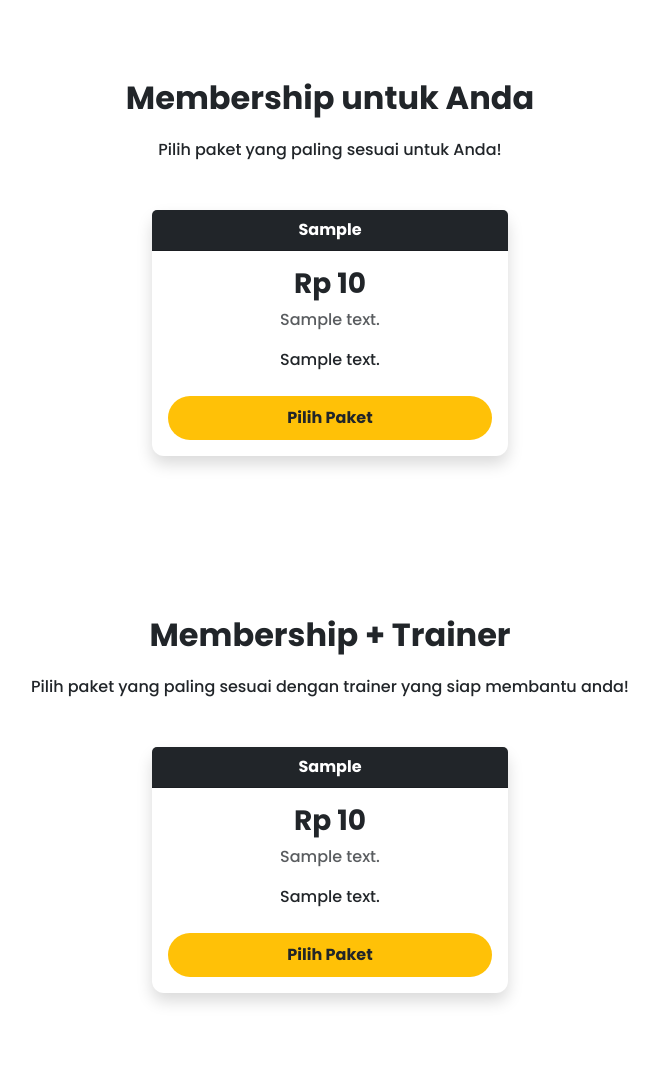
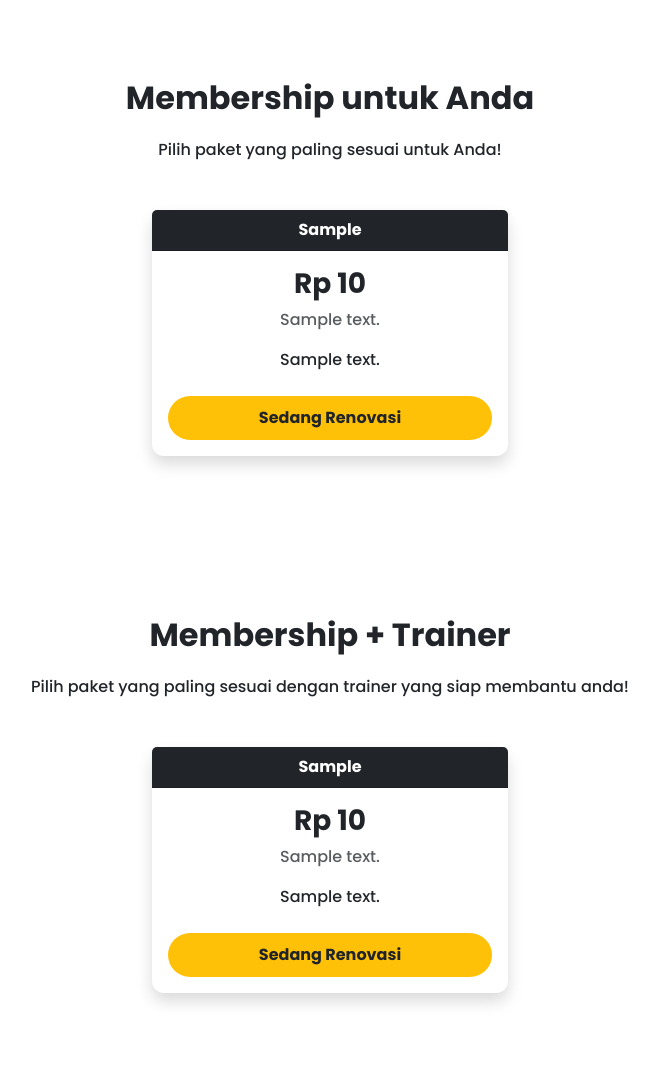
Before and after one commit to yogatamaRadik/BootStrap_CSSFrameWork_Revision, a PHP site: page / in a window 1280 px wide. Shown: the part 2051-3123 px from the top of the page, without its empty margins (310-969 px from the left). Run offline with PHP 8.4, Linux system fonts and the light colour scheme; the visitor is signed in with stand-in values (Sample User, id 1); tables that the repository leaves empty or names only in its code hold one stand-in row (values such as "Sample post"); grey boxes marked "Sample" are stand-in pictures.

Commit message:
Berhasil

```diff
--- a/about_section.php
+++ b/about_section.php
@@ -1,4 +1,4 @@
- <section id="tentang" class="py-5">
+ <section id="tentang" class="py-5 fade-in">
             <div class="container">
                 <div class="text-center mb-5">
                     <h2 class="fw-bold text-warning">FITNESS PRO</h2>
--- a/asset/css/LatihanBootstrap.css
+++ b/asset/css/LatihanBootstrap.css
@@ -270,3 +270,14 @@ footer {
         transform: translateY(0);
     }
 }
+
+.fade-in {
+  opacity: 0;
+  transform: translateY(40px);
+  transition: opacity 1s ease-out, transform 1s ease-out;
+}
+
+.fade-in.show {
+  opacity: 1;
+  transform: translateY(0);
+}
--- a/contact_section.php
+++ b/contact_section.php
@@ -1,4 +1,4 @@
-<section id="kontak" class="bg-light text-center">
+<section id="kontak" class="bg-light text-center fade-in">
             <div class="container">
                 <h2>Daftar Sekarang</h2>
                 <p>Isi form di bawah ini dan tim kami akan segera menghubungi Anda.</p>
--- a/fasilitas_section.php
+++ b/fasilitas_section.php
@@ -1,4 +1,4 @@
-<section id="fasilitas" class="bg-white">
+<section id="fasilitas" class="bg-white fade-in">
             <div class="container text-center">
                 <h2>Fasilitas Premium</h2>
                 <p>Nikmati fasilitas terbaik untuk mendukung latihan Anda.</p>
--- a/index.php
+++ b/index.php
@@ -108,6 +108,35 @@
     <script src="https://cdn.jsdelivr.net/npm/bootstrap@5.3.3/dist/js/bootstrap.bundle.min.js"
         integrity="sha384-YvpcrYf0tY3lHB60NNkmXc5s9fDVZLESaAA55NDzOxhy9GkcIdslK1eN7N6jIeHz" crossorigin="anonymous">
         </script>
+
+    <?php
+    if (isset($_SESSION['nama_penghubung'])) {
+        session_unset();
+        session_destroy();
+    }
+    ?>
+
+    <!-- Script Scroll Restore -->
+    <script>
+        window.history.scrollRestoration = "manual";
+        window.scrollTo({ top: 0, behavior: "smooth" });
+    </script>
+
+    <!-- Script Fade-in Scroll Animation -->
+    <script>
+        document.addEventListener("DOMContentLoaded", function () {
+            const observer = new IntersectionObserver((entries) => {
+                entries.forEach(entry => {
+                    if (entry.isIntersecting) {
+                        entry.target.classList.add('show');
+                        observer.unobserve(entry.target);
+                    }
+                });
+            }, { threshold: 0.2 });
+
+            document.querySelectorAll('.fade-in').forEach(el => observer.observe(el));
+        });
+    </script>
+
 </body>
-
 </html>
--- a/jadwal_section.php
+++ b/jadwal_section.php
@@ -1,4 +1,4 @@
-<section id="jadwal" class="bg-light text-center">
+<section id="jadwal" class="bg-light text-center fade-in">
             <div class="container">
                 <h2>Jadwal Kelas</h2>
                 <p>Jadwal untuk 10 November - 14 November 2025</p>
--- a/navbar.php
+++ b/navbar.php
@@ -11,7 +11,6 @@ session_start();
                 <span class="ms-2 text-warning fade-in" id="nama-pendaftar">
                     - Halo <?= htmlspecialchars($_SESSION['nama_penghubung']); ?>
                 </span>
-                <?php unset($_SESSION['nama_penghubung']); // hapus setelah ditampilkan ?>
             <?php endif; ?>
         </a>
 
--- a/pendaftaran_section.php
+++ b/pendaftaran_section.php
@@ -1,17 +1,25 @@
-<section id="pendaftaran" class="bg-white text-center">
+<section id="pendaftaran" class="bg-white text-center fade-in">
     <div class="container">
         <h2>Membership untuk Anda</h2>
         <p>Pilih paket yang paling sesuai untuk Anda!</p>
 
         <div class="row g-4 justify-content-center mt-4">
-            <!-- Membership Non Trainer -->
             <?php
+
             include("koneksi.php");
-            $sql = "SELECT paket_kelas, harga_paket, desc_1, desc_2  FROM fitnesspro_db.membership_fitnesspro";
+            $sql = "SELECT paket_kelas, harga_paket, desc_1, desc_2 FROM fitnesspro_db.membership_fitnesspro";
             $result = $conn->query($sql);
 
             if ($result->num_rows > 0) {
                 while ($row = $result->fetch_assoc()) {
+                    if (isset($_SESSION['nama_penghubung'])) {
+                        $link = "halamanrenov.php";
+                        $tombol_text = "Sedang Renovasi";
+                    } else {
+                        $link = "#kontak";
+                        $tombol_text = "Pilih Paket";
+                    }
+
                     echo '
                     <div class="col-md-4 col-sm-6">
                         <div class="card h-100 shadow border-0">
@@ -24,7 +32,7 @@
                                 <ul class="list-unstyled mt-3 mb-4">
                                     <li>' . nl2br(htmlspecialchars($row["desc_2"])) . '</li>
                                 </ul>
-                                <a href="#kontak" class="btn btn-custom w-100">Pilih Paket</a>
+                                <a href="' . $link . '" class="btn btn-custom w-100">' . $tombol_text . '</a>
                             </div>
                         </div>
                     </div>';
@@ -32,15 +40,16 @@
             } else {
                 echo "<p class='text-muted'>Belum ada paket yang tersedia.</p>";
             }
+
             $conn->close();
             ?>
-
         </div>
     </div>
 </section>
 
+
 <!-- PENDAFTARAN SECTION DENGAN TRAINER -->
-<section id="pendaftaran_trainer" class="bg-white text-center">
+<section id="pendaftaran_trainer" class="bg-white text-center fade-in">
     <div class="container">
         <h2>Membership + Trainer</h2>
         <p>Pilih paket yang paling sesuai dengan trainer yang siap membantu anda!</p>
@@ -54,6 +63,14 @@
 
             if ($result->num_rows > 0) {
                 while ($row = $result->fetch_assoc()) {
+                    if (isset($_SESSION['nama_penghubung'])) {
+                        $link = "halamanrenov.php";
+                        $tombol_text = "Sedang Renovasi";
+                    } else {
+                        $link = "#kontak";
+                        $tombol_text = "Pilih Paket";
+                    }
+
                     echo '
                     <div class="col-md-4 col-sm-6">
                         <div class="card h-100 shadow border-0">
@@ -66,7 +83,7 @@
                                 <ul class="list-unstyled mt-3 mb-4">
                                     <li>' . nl2br(htmlspecialchars($row["desc2_2"])) . '</li>
                                 </ul>
-                                <a href="#kontak" class="btn btn-custom w-100">Pilih Paket</a>
+                                <a href="' . $link . '" class="btn btn-custom w-100">' . $tombol_text . '</a>
                             </div>
                         </div>
                     </div>';
@@ -74,6 +91,7 @@
             } else {
                 echo "<p class='text-muted'>Belum ada paket yang tersedia.</p>";
             }
+
             $conn->close();
             ?>
 
--- a/program_section.php
+++ b/program_section.php
@@ -1,4 +1,4 @@
-<section id="program" class="bg-light py-5">
+<section id="program" class="bg-light py-5 fade-in">
     <div class="container text-center">
         <h2 class="fw-bold mb-3">Program FITNESS PRO</h2>
         <p class="text-muted">Kami menawarkan berbagai program untuk semua level kebugaran.</p>
```
Also changed, not shown: halamanrenov.php (added, +16 -0 lines).
